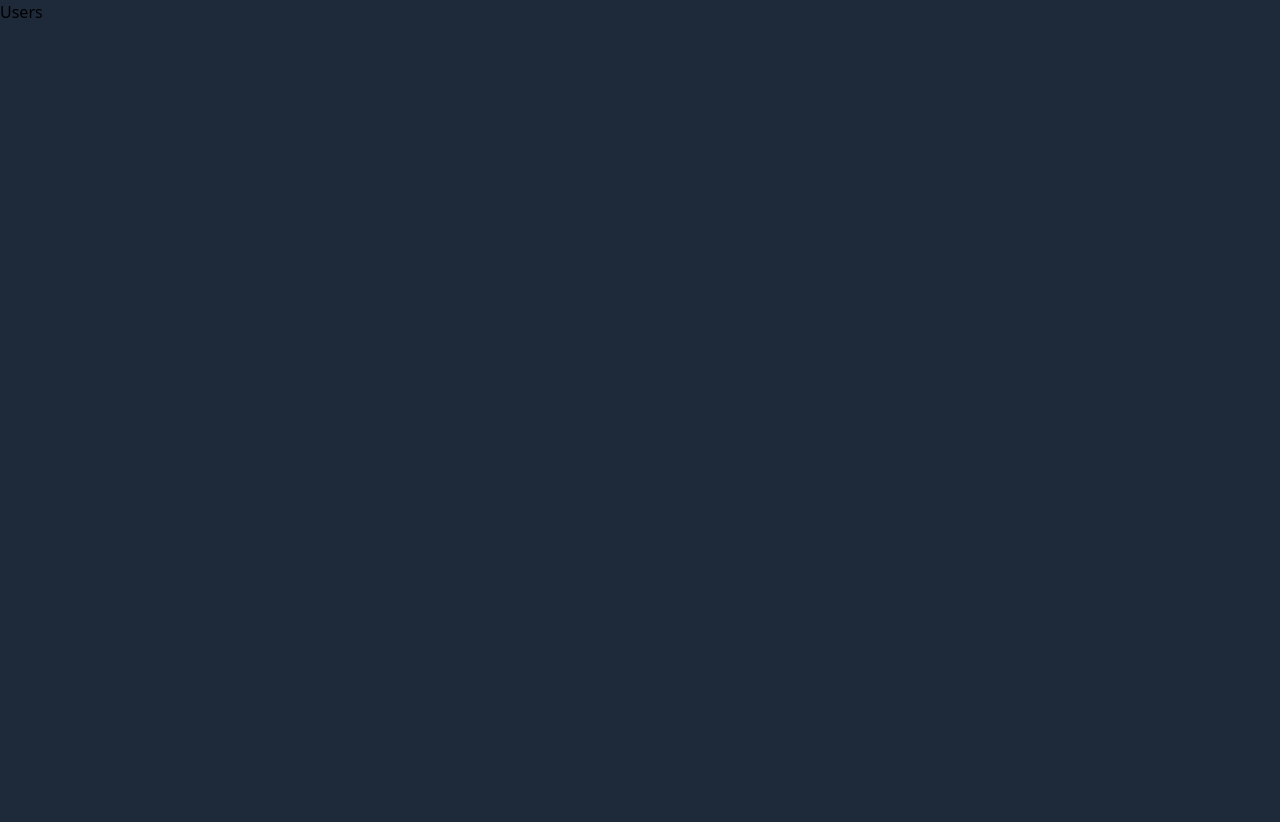
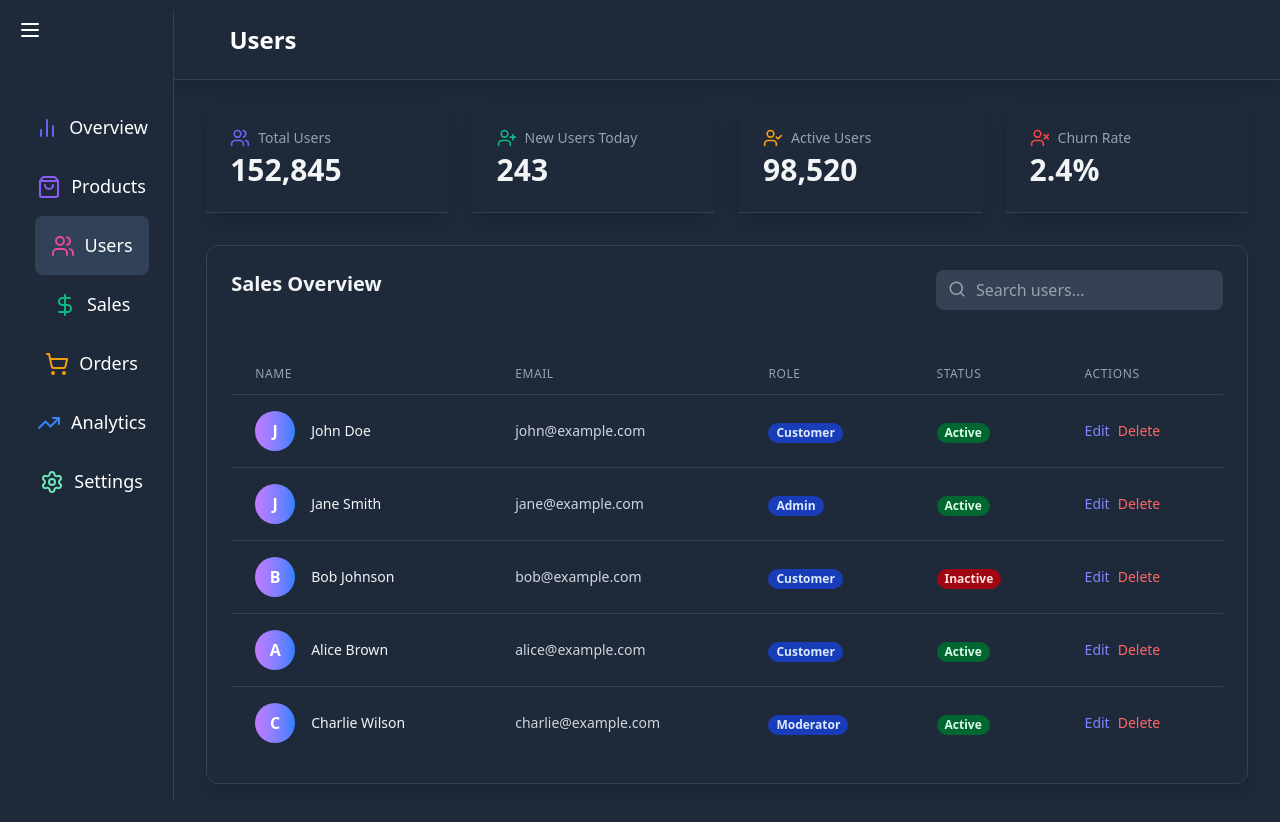
Before and after one commit to Bigbilly-github/Dashboard, a React (Vite) app: page /users in a window 1280 px wide. Shown: the top 822 px of the page. Before the commit the page ends 800 px from the top, so only its background shows below. Built offline with nearby package versions, Linux system fonts and the light colour scheme.

Commit message:
created the users page, created the userstable component

```diff
--- a/src/components/global/sidebar.jsx
+++ b/src/components/global/sidebar.jsx
@@ -36,7 +36,7 @@
                                        {
                             SidebarItems.map((links,index)=>(
                    <NavLink to={links.href} className={({ isActive }) =>`
-                   ${ isActive ? "bg-slate-900 rounded-lg" : ""
+                   ${ isActive ? "bg-slate-700 rounded-lg" : ""
                   }`}>  <motion.div key={index} whileHover={{scale: 1.1}} className={`flex  cursor-pointer items-center gap-[10px] p-4 justify-center transition-colors rounded-lg hover:bg-slate-900`}>
                               <links.icon size={24}  style={{color:links.color, minWidth:"20px"}} />
                                     <AnimatePresence>
--- a/src/components/products/Productstable.jsx
+++ b/src/components/products/Productstable.jsx
@@ -41,7 +41,7 @@
             </h1>
 
             <div className='relative self-start'>
-                 <input type='text' placeholder='Search products' value={searchTerm} onChange={HandleSearch} className='bg-gray-700 text-white placeholder-gray-400 rounded-lg pl-10 pr-4 py-2 focus:outline-none focus:ring-2 focus:ring-blue-500' />
+                 <input type='text' placeholder='Search products...' value={searchTerm} onChange={HandleSearch} className='bg-gray-700 text-white placeholder-gray-400 rounded-lg pl-10 pr-4 py-2 focus:outline-none focus:ring-2 focus:ring-blue-500' />
                  <Search size={18} className='absolute left-3 top-2.5 text-gray-400' />
             </div>
 
--- /dev/null
+++ b/src/components/users/Usersdisplay.jsx
@@ -0,0 +1,62 @@
+import React from 'react'
+import { UserCheck, UserPlus,  UsersIcon, UserX } from "lucide-react";
+import Stats from "../global/stats";
+import {  motion } from "framer-motion";
+import Usertable from './Usertable';
+
+
+
+
+const Usersdisplay = () => {
+    const userStats = {
+	totalUsers: 152845,
+	newUsersToday: 243,
+	activeUsers: 98520,
+	churnRate: "2.4%",
+};
+
+  return (
+    <>
+           <section className="max-w-7xl mx-auto py-6 px-4 lg:px-8 ">
+            <motion.div className="grid grid-cols-1 sm:grid-cols-2 lg:grid-cols-4 gap-6 mb-8"
+                initial={{ opacity: 0, y: 20 }}
+                animate={{ opacity: 1, y: 0 }}
+                transition={{ duration: 1 }}
+                >
+
+                   <Stats
+						name='Total Users'
+						Icon={UsersIcon}
+						value={userStats.totalUsers.toLocaleString()}
+						color='#6366F1'
+					/>
+					<Stats name='New Users Today' Icon={UserPlus} value={userStats.newUsersToday} color='#10B981' />
+					<Stats
+						name='Active Users'
+						Icon={UserCheck}
+						value={userStats.activeUsers.toLocaleString()}
+						color='#F59E0B'
+					/>
+					<Stats name='Churn Rate' Icon={UserX} value={userStats.churnRate} color='#EF4444' />
+
+
+
+
+
+            </motion.div>
+            <Usertable/>
+
+               <div className='grid grid-cols-1 lg:grid-cols-2 gap-8'>
+
+
+
+                    </div>
+
+
+        </section>
+    </>
+
+  )
+}
+
+export default Usersdisplay
--- /dev/null
+++ b/src/components/users/Usertable.jsx
@@ -0,0 +1,128 @@
+import React from 'react'
+import {motion} from 'framer-motion'
+import { useState } from 'react';
+import { Search ,Edit, Trash2} from 'lucide-react';
+
+const Usertable = () => {
+    const userData = [
+	{ id: 1, name: "John Doe", email: "john@example.com", role: "Customer", status: "Active" },
+	{ id: 2, name: "Jane Smith", email: "jane@example.com", role: "Admin", status: "Active" },
+	{ id: 3, name: "Bob Johnson", email: "bob@example.com", role: "Customer", status: "Inactive" },
+	{ id: 4, name: "Alice Brown", email: "alice@example.com", role: "Customer", status: "Active" },
+	{ id: 5, name: "Charlie Wilson", email: "charlie@example.com", role: "Moderator", status: "Active" },
+];
+
+    const [searchTerm, setSearchTerm] = useState("");
+	const [filteredUsers, setFilteredUsers] = useState(userData);
+
+	const handleSearch = (e) => {
+		const term = e.target.value.toLowerCase();
+		setSearchTerm(term);
+		const filtered = userData.filter(
+			(user) => user.name.toLowerCase().includes(term) || user.email.toLowerCase().includes(term)
+		);
+		setFilteredUsers(filtered);
+	};
+
+  return (
+    <>
+             <motion.div className="bg-gray-800 bg-opacity-50 backdrop-blur-md shadow-lg rounded-xl p-6 border border-gray-700 mb-8"
+                initial={{ opacity: 0, y: 20 }}
+                animate={{ opacity: 1, y: 0 }}
+                transition={{ duration: 1 }}
+      >
+        <div className='flex sm:items-center sm:flex-row flex-col justify-between mb-6'>
+           <h1 className="text-xl font-semibold text-gray-100 mb-8">
+            Sales Overview
+            </h1>
+
+            <div className='relative self-start '>
+                 <input type='text' placeholder='Search users...' value={searchTerm} onChange={handleSearch} className='bg-gray-700 text-white placeholder-gray-400 rounded-lg pl-10 pr-4 py-2 focus:outline-none focus:ring-2 focus:ring-blue-500' />
+                 <Search size={18} className='absolute left-3 top-2.5 text-gray-400' />
+            </div>
+
+
+        </div>
+      <div className='overflow-x-auto'>
+				<table className='min-w-full divide-y divide-gray-700'>
+					<thead>
+						<tr>
+							<th className='px-6 py-3 text-left text-xs font-medium text-gray-400 uppercase tracking-wider'>
+								Name
+							</th>
+                            <th className='px-6 py-3 text-left text-xs font-medium text-gray-400 uppercase tracking-wider'>
+								Email
+							</th>
+							<th className='px-6 py-3 text-left text-xs font-medium text-gray-400 uppercase tracking-wider'>
+								Role
+							</th>
+							<th className='px-6 py-3 text-left text-xs font-medium text-gray-400 uppercase tracking-wider'>
+								Status
+							</th>
+							<th className='px-6 py-3 text-left text-xs font-medium text-gray-400 uppercase tracking-wider'>
+								Actions
+							</th>
+
+						</tr>
+					</thead>
+
+					<tbody className='divide-y divide-gray-700'>
+                        {filteredUsers.map((user) => (
+							<motion.tr
+								key={user.id}
+								initial={{ opacity: 0 }}
+								animate={{ opacity: 1 }}
+								transition={{ duration: 0.3 }}
+							>
+								<td className='px-6 py-4 whitespace-nowrap'>
+									<div className='flex items-center'>
+										<div className='flex-shrink-0 h-10 w-10'>
+											<div className='h-10 w-10 rounded-full bg-gradient-to-r from-purple-400 to-blue-500 flex items-center justify-center text-white font-semibold'>
+												{user.name.charAt(0)}
+											</div>
+										</div>
+										<div className='ml-4'>
+											<div className='text-sm font-medium text-gray-100'>{user.name}</div>
+										</div>
+									</div>
+								</td>
+
+								<td className='px-6 py-4 whitespace-nowrap'>
+									<div className='text-sm text-gray-300'>{user.email}</div>
+								</td>
+								<td className='px-6 py-4 whitespace-nowrap'>
+									<span className='px-2 inline-flex text-xs leading-5 font-semibold rounded-full bg-blue-800 text-blue-100'>
+										{user.role}
+									</span>
+								</td>
+
+								<td className='px-6 py-4 whitespace-nowrap'>
+									<span
+										className={`px-2 inline-flex text-xs leading-5 font-semibold rounded-full ${
+											user.status === "Active"
+												? "bg-green-800 text-green-100"
+												: "bg-red-800 text-red-100"
+										}`}
+									>
+										{user.status}
+									</span>
+								</td>
+
+								<td className='px-6 py-4 whitespace-nowrap text-sm text-gray-300'>
+									<button className='text-indigo-400 hover:text-indigo-300 mr-2'>Edit</button>
+									<button className='text-red-400 hover:text-red-300'>Delete</button>
+								</td>
+							</motion.tr>
+						))}
+
+					</tbody>
+				</table>
+			</div>
+
+      </motion.div>
+    </>
+
+  )
+}
+
+export default Usertable
--- a/src/pages/Users.jsx
+++ b/src/pages/Users.jsx
@@ -1,8 +1,26 @@
 import React from 'react'
+
+import Sidebar from "../components/global/sidebar";
+import Header from "../components/global/header";
+import Usersdisplay from '../components/users/usersdisplay';
 
 const Users = () => {
   return (
-    <div>Users</div>
+    <>
+         <div className='flex-1 flex items-start overflow-auto relative z-10'>
+             <Sidebar/>
+            <div className="w-full">
+                <Header title="Users"/>
+                <main>
+                 <Usersdisplay/>
+
+                </main>
+
+            </div>
+
+
+      </div>
+    </>
   )
 }
 
```
